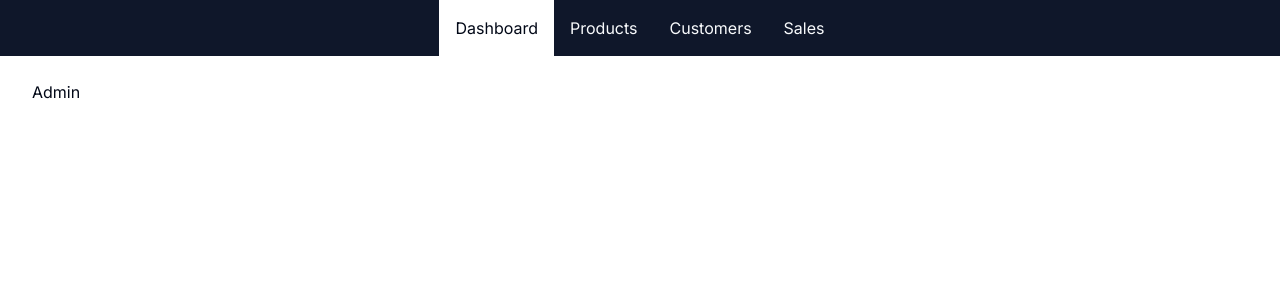
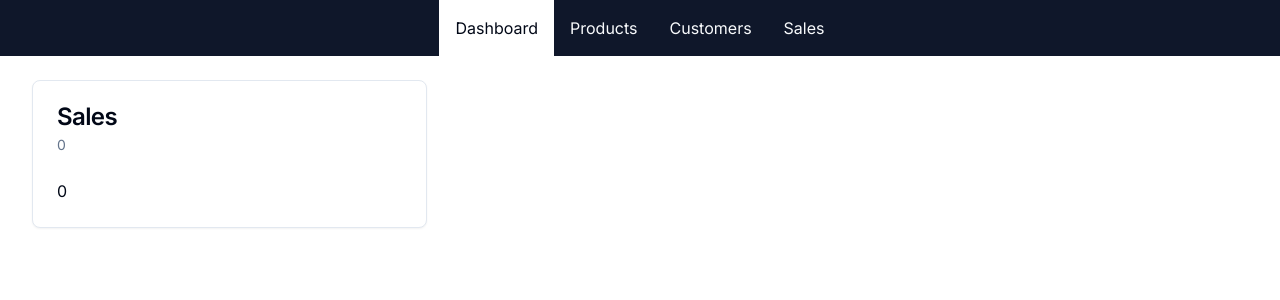
Before and after one commit to HRegniez/ecomerce-store, a Next.js app: page /admin in a window 1280 px wide. Shown: the top 300 px of the page. Built offline with nearby package versions, Linux system fonts and the light colour scheme; no server answers; the database is empty.

Commit message:
get sales data setup

```diff
--- a/app/admin/page.tsx
+++ b/app/admin/page.tsx
@@ -1,5 +1,46 @@
-export default function AdminPage() {
-    return <div>
-        <h1>Admin</h1>
+import { Card, CardContent, CardDescription, CardHeader, CardTitle } from "@/components/ui/card";
+import db from "@/src/db/db";
+
+async function getSalesData() {
+    const data = await db.order.aggregate({
+        _sum: {pricePaid: true},
+        _count: true
+    })
+
+    return {
+        amount: (data._sum.pricePaid || 0) / 100,
+        numberOfSales: data._count
+    }
+}
+
+export default async function AdminDashboard() {
+    const salesData = await getSalesData()
+
+    return <div className="grid grid-cols-1 md:grid-cols-2 lg:grid-cols-3 gap-4">
+        <DashboardCard title="Sales" description={salesData.numberOfSales} body={salesData.amount} />
     </div>
 }
+
+type DashboardCardProps = {
+    title: string;
+    description: string;
+    body: string;
+}
+
+function DashboardCard({title, description, body}: DashboardCardProps) {
+    return (
+        <Card>
+            <CardHeader>
+                <CardTitle>
+                    <h1>{title}</h1>
+                </CardTitle>
+                <CardDescription>
+                    {description}
+                </CardDescription>
+            </CardHeader>
+            <CardContent>
+                <p>{body}</p>
+            </CardContent>
+        </Card>
+    )
+}
--- /dev/null
+++ b/components/ui/card.tsx
@@ -0,0 +1,79 @@
+import * as React from "react"
+
+import { cn } from "@/lib/utils"
+
+const Card = React.forwardRef<
+  HTMLDivElement,
+  React.HTMLAttributes<HTMLDivElement>
+>(({ className, ...props }, ref) => (
+  <div
+    ref={ref}
+    className={cn(
+      "rounded-lg border bg-card text-card-foreground shadow-sm",
+      className
+    )}
+    {...props}
+  />
+))
+Card.displayName = "Card"
+
+const CardHeader = React.forwardRef<
+  HTMLDivElement,
+  React.HTMLAttributes<HTMLDivElement>
+>(({ className, ...props }, ref) => (
+  <div
+    ref={ref}
+    className={cn("flex flex-col space-y-1.5 p-6", className)}
+    {...props}
+  />
+))
+CardHeader.displayName = "CardHeader"
+
+const CardTitle = React.forwardRef<
+  HTMLParagraphElement,
+  React.HTMLAttributes<HTMLHeadingElement>
+>(({ className, ...props }, ref) => (
+  <h3
+    ref={ref}
+    className={cn(
+      "text-2xl font-semibold leading-none tracking-tight",
+      className
+    )}
+    {...props}
+  />
+))
+CardTitle.displayName = "CardTitle"
+
+const CardDescription = React.forwardRef<
+  HTMLParagraphElement,
+  React.HTMLAttributes<HTMLParagraphElement>
+>(({ className, ...props }, ref) => (
+  <p
+    ref={ref}
+    className={cn("text-sm text-muted-foreground", className)}
+    {...props}
+  />
+))
+CardDescription.displayName = "CardDescription"
+
+const CardContent = React.forwardRef<
+  HTMLDivElement,
+  React.HTMLAttributes<HTMLDivElement>
+>(({ className, ...props }, ref) => (
+  <div ref={ref} className={cn("p-6 pt-0", className)} {...props} />
+))
+CardContent.displayName = "CardContent"
+
+const CardFooter = React.forwardRef<
+  HTMLDivElement,
+  React.HTMLAttributes<HTMLDivElement>
+>(({ className, ...props }, ref) => (
+  <div
+    ref={ref}
+    className={cn("flex items-center p-6 pt-0", className)}
+    {...props}
+  />
+))
+CardFooter.displayName = "CardFooter"
+
+export { Card, CardHeader, CardFooter, CardTitle, CardDescription, CardContent }
--- /dev/null
+++ b/src/db/db.ts
@@ -0,0 +1,15 @@
+import { PrismaClient } from '@prisma/client'
+
+const prismaClientSingleton = () => {
+  return new PrismaClient()
+}
+
+declare const globalThis: {
+  prismaGlobal: ReturnType<typeof prismaClientSingleton>;
+} & typeof global;
+
+const db = globalThis.prismaGlobal ?? prismaClientSingleton()
+
+export default db
+
+if (process.env.NODE_ENV !== 'production') globalThis.prismaGlobal = db
```
Also changed, not shown: 1 other file (tests, documents, lock files or other folders).
